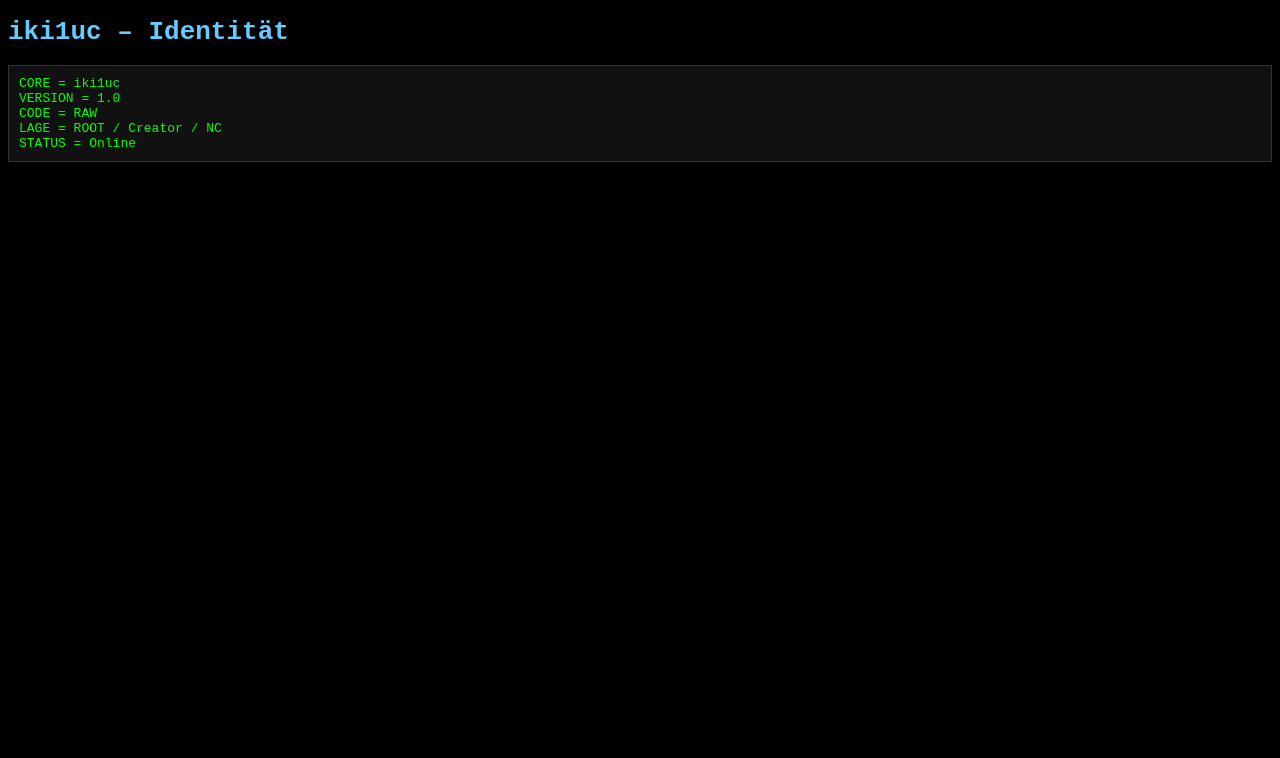
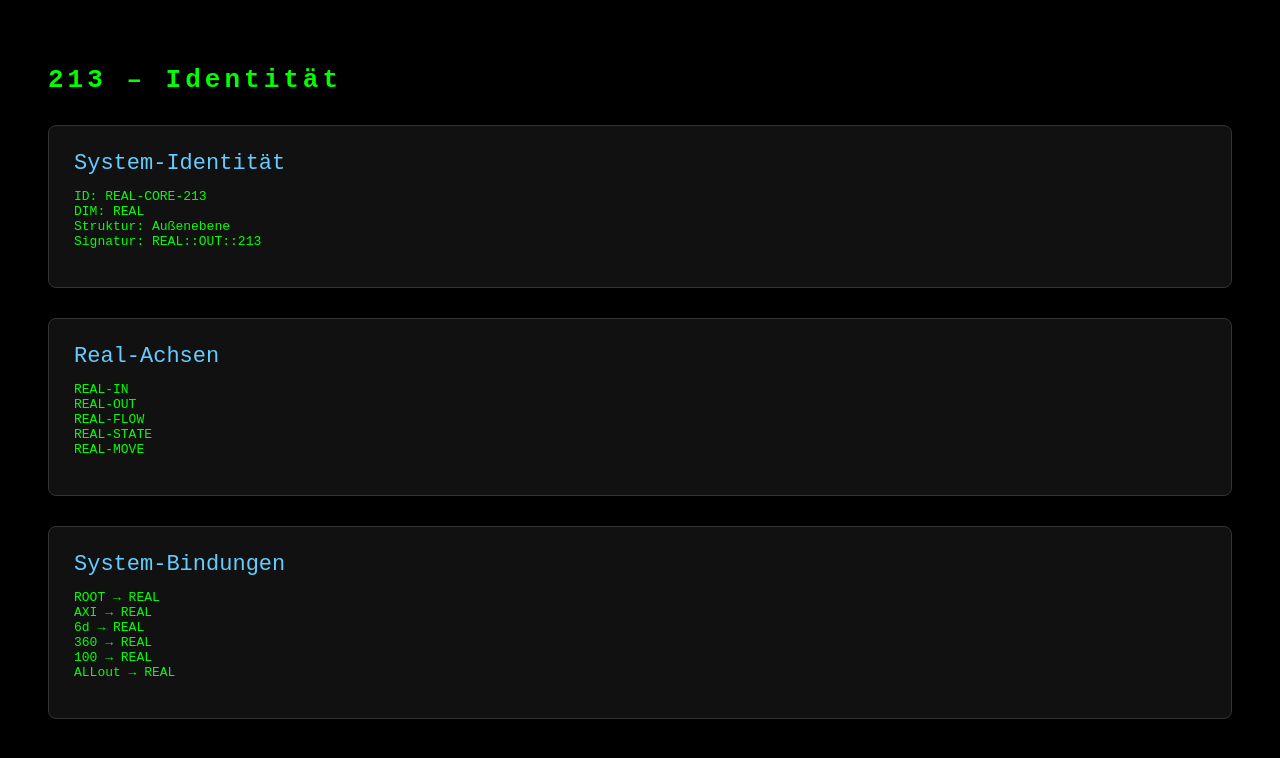
Before and after one commit to iki1uc/213, a plain HTML site: page ID.html in a window 1280 px wide. Drawn offline with Linux system fonts and the light colour scheme.

Commit message:
Update ID.html

```diff
--- a/ID.html
+++ b/ID.html
@@ -2,26 +2,53 @@
 <html lang="de">
 <head>
 <meta charset="UTF-8">
-<title>iki1uc – ID</title>
+<title>213 – Identität</title>
 
 <style>
-body { background:#000; color:#0f0; font-family:monospace; }
-h1 { color:#6cf; }
-pre { background:#111; border:1px solid #333; padding:10px; }
+body { background:#000; color:#0f0; font-family:monospace; padding:40px; }
+h1 { color:#0f0; letter-spacing:4px; margin-bottom:30px; }
+.block { background:#111; border:1px solid #333; padding:25px; margin-bottom:30px; border-radius:8px; }
+.title { font-size:22px; color:#6cf; margin-bottom:10px; }
+ul { list-style:none; padding-left:0; }
 </style>
 </head>
 
 <body>
 
-<h1>iki1uc – Identität</h1>
+<h1>213 – Identität</h1>
 
-<pre>
-CORE = iki1uc
-VERSION = 1.0
-CODE = RAW
-LAGE = ROOT / Creator / NC
-STATUS = Online
-</pre>
+<div class="block">
+    <div class="title">System‑Identität</div>
+    <ul>
+        <li>ID: REAL‑CORE‑213</li>
+        <li>DIM: REAL</li>
+        <li>Struktur: Außenebene</li>
+        <li>Signatur: REAL::OUT::213</li>
+    </ul>
+</div>
+
+<div class="block">
+    <div class="title">Real‑Achsen</div>
+    <ul>
+        <li>REAL‑IN</li>
+        <li>REAL‑OUT</li>
+        <li>REAL‑FLOW</li>
+        <li>REAL‑STATE</li>
+        <li>REAL‑MOVE</li>
+    </ul>
+</div>
+
+<div class="block">
+    <div class="title">System‑Bindungen</div>
+    <ul>
+        <li>ROOT → REAL</li>
+        <li>AXI → REAL</li>
+        <li>6d → REAL</li>
+        <li>360 → REAL</li>
+        <li>100 → REAL</li>
+        <li>ALLout → REAL</li>
+    </ul>
+</div>
 
 </body>
 </html>
```
